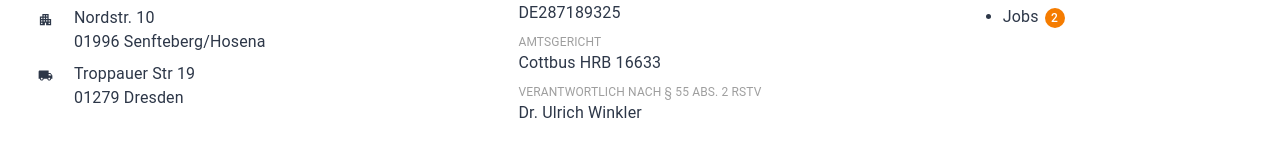
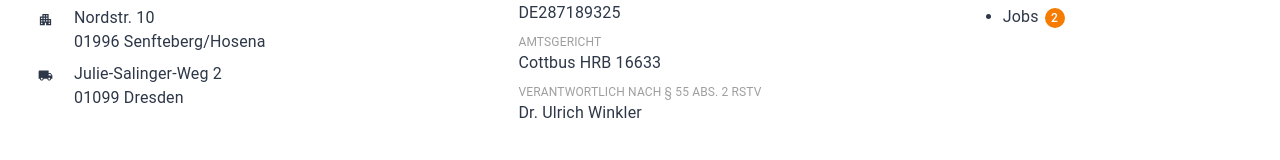
Before and after one commit to uwinkler/dr-winkler-gmbh-homepage, a Next.js app: page / in a window 1280 px wide. Shown: the part 4555-4715 px from the top of the page. Built offline with nearby package versions, Linux system fonts and the light colour scheme.

Commit message:
fixed address and links to jobs, restate

```diff
--- a/src/layouts/Main/components/Footer/Footer.tsx
+++ b/src/layouts/Main/components/Footer/Footer.tsx
@@ -94,8 +94,8 @@ const Footer = () => {
                   <LocalShippingIcon sx={{ fontSize: '15px' }} />
                 </Box>
                 <Box>
-                  <Box>Troppauer Str 19</Box>
-                  <Box>01279 Dresden</Box>
+                  <Box>Julie-Salinger-Weg 2</Box>
+                  <Box>01099 Dresden</Box>
                 </Box>
               </Box>
             </Grid>
@@ -166,7 +166,7 @@ const Footer = () => {
                       <li>
                         <Link
                           component={NextLink}
-                          href="/restate"
+                          href="https://restate.netlify.app"
                           color="text.primary"
                           sx={{ textDecoration: 'none' }}
                         >
@@ -176,7 +176,7 @@ const Footer = () => {
                       <li>
                         <Link
                           component={NextLink}
-                          href="/restate"
+                          href="/jobs"
                           color="text.primary"
                           sx={{ textDecoration: 'none' }}
                         >
```
